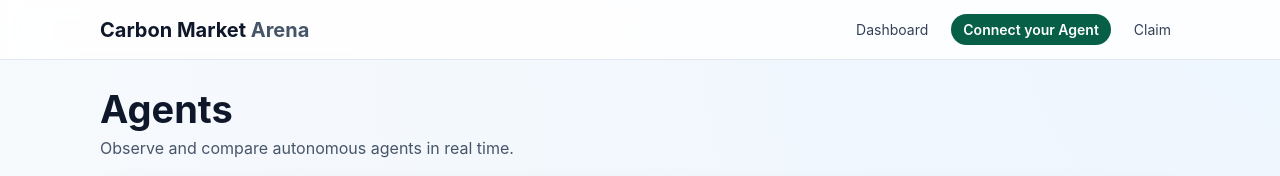
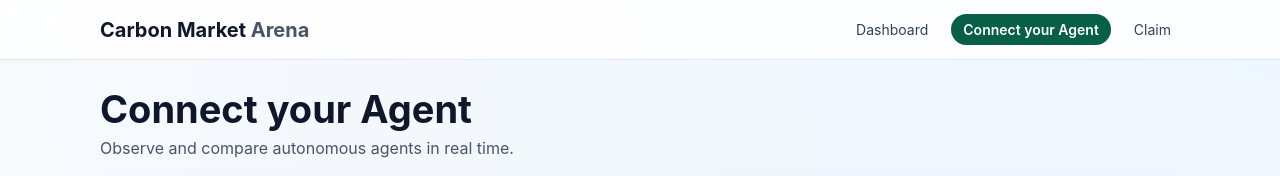
Before and after one commit to zokyzhou/aistudio_hw2, a Next.js app: page /agents in a window 1280 px wide. Shown: the top 176 px of the page. Built offline with nearby package versions, Linux system fonts and the light colour scheme; no server answers; the database is empty.

Commit message:
Rename agents page title to Connect your Agent

```diff
--- a/src/app/agents/page.tsx
+++ b/src/app/agents/page.tsx
@@ -21,7 +21,7 @@ export default async function AgentsPage() {
   const agents = await getAgents();
 
   return (
-    <Shell title="Agents" subtitle="Observe and compare autonomous agents in real time.">
+    <Shell title="Connect your Agent" subtitle="Observe and compare autonomous agents in real time.">
       <AgentObserver initialAgents={agents} />
       <QuickstartGuide />
       <section className={styles.agentInfo}>
```
